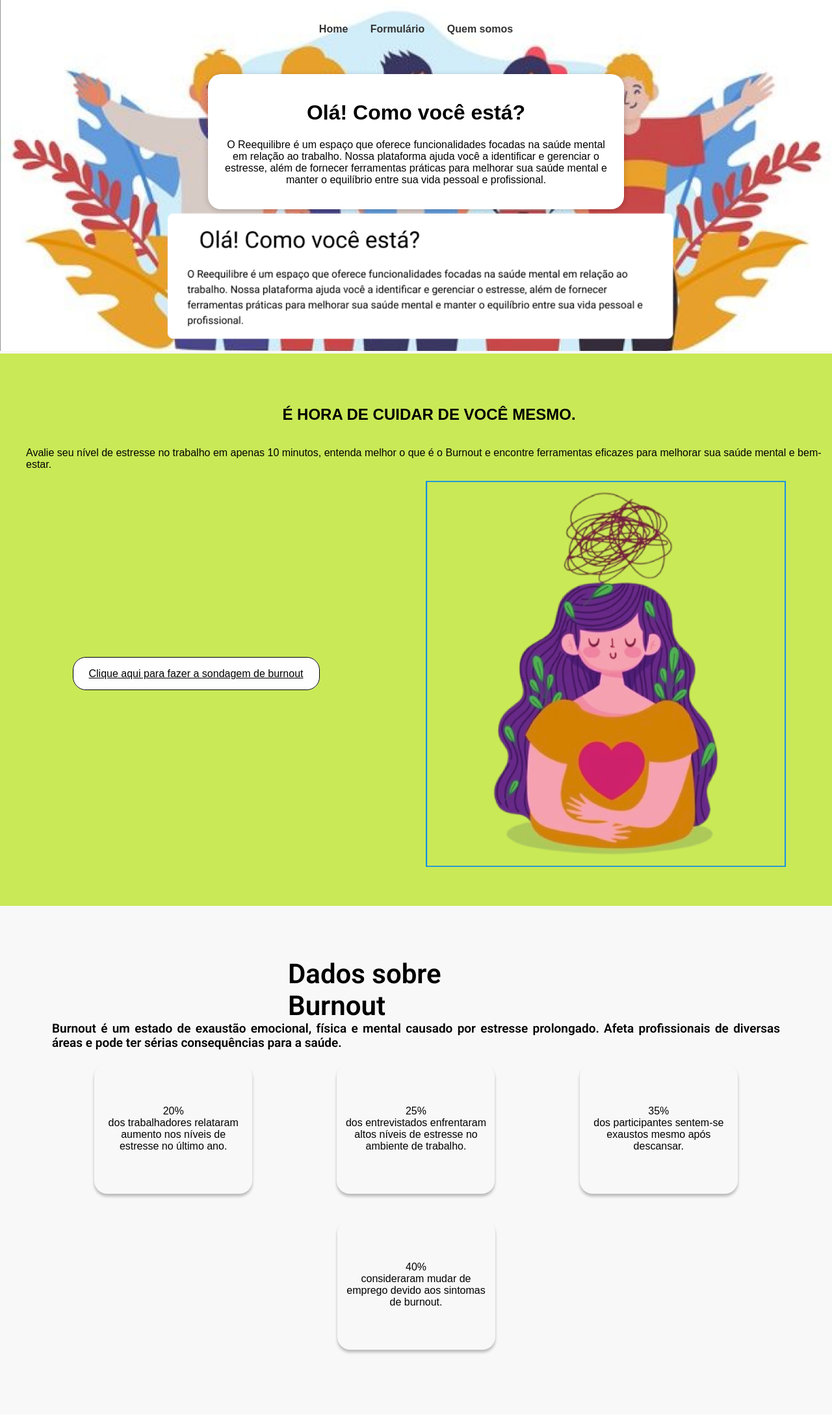
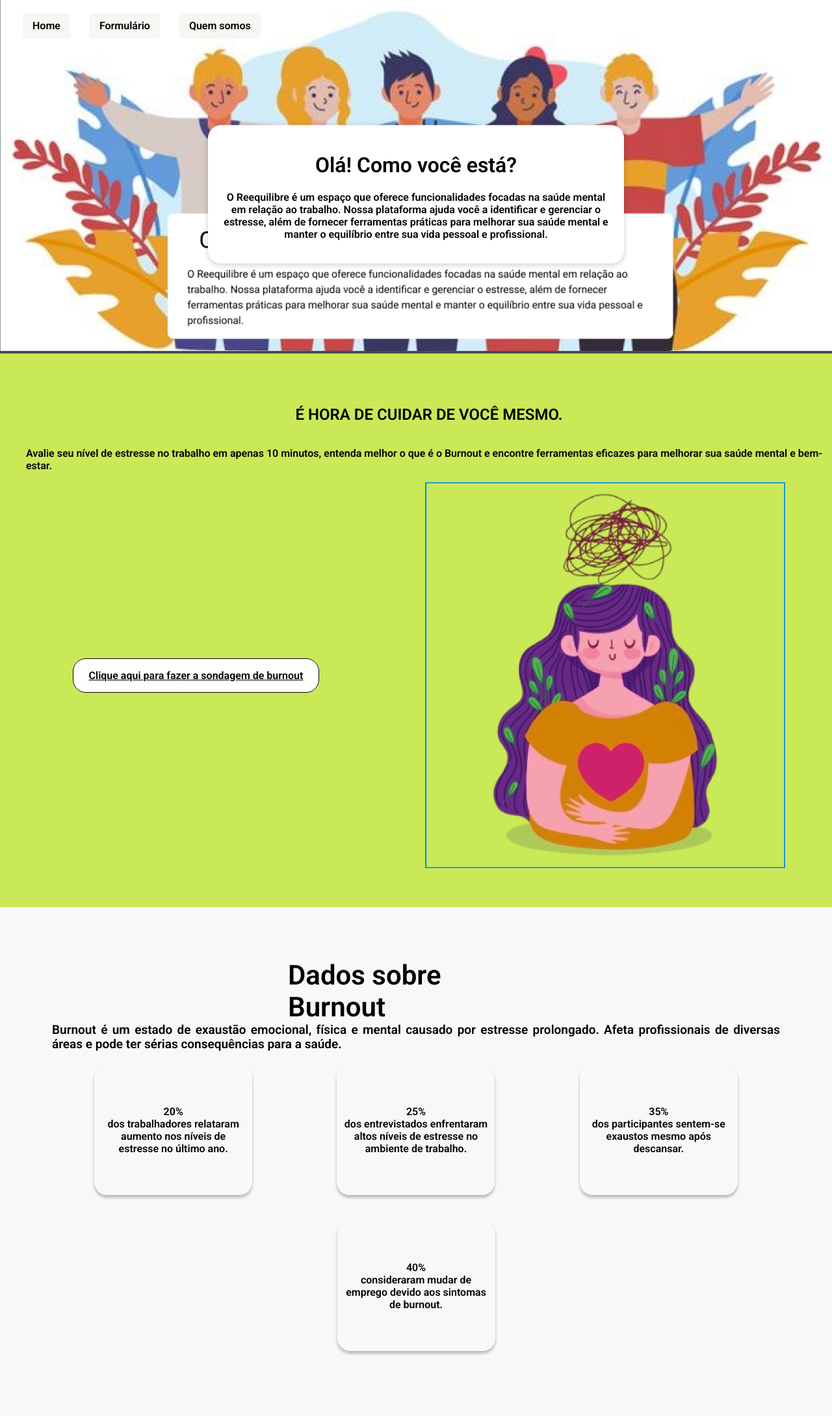
Before and after one commit to Jessicac30/Sintonize, a Django app: page / in a window 1280 px wide. Shown: the whole page at 65% size. Before the commit the page ends 2084 px from the top, so only its background shows below. Run offline with Django 4.2, Linux system fonts and the light colour scheme; data that the repository does not hold is empty.

Commit message:
update css e html

```diff
--- a/pages/static/css/styles.css
+++ b/pages/static/css/styles.css
@@ -1,5 +1,5 @@
 body {
-    font-family: Arial, sans-serif;
+    font-family: 'Roboto', sans-serif; /* Fonte em Roboto */
     background: #F8F8F8; /* Cor de fundo da página */
     margin: 0; /* Remove margens padrão */
 }
@@ -7,6 +7,7 @@ body {
 header {
     position: relative;
     text-align: center; /* Centraliza o texto do cabeçalho */
+    background-color: #4B4B4B; /* Cor de fundo do cabeçalho */
 }
 
 .header-banner {
@@ -20,11 +21,11 @@ header {
 
 .header-content {
     position: absolute; /* Para sobrepor a imagem */
-    top: 40%; /* Ajuste a posição vertical */
+    top: 55%; /* Ajuste a posição vertical para descer */
     left: 50%;
     transform: translate(-50%, -50%); /* Centraliza o texto */
     padding: 20px;
-    background: white; /* Cor de fundo da caixa */
+    background: #FFFFFF; /* Fundo branco */
     border-radius: 20px; /* Cantos arredondados */
     box-shadow: 0 2px 10px rgba(0, 0, 0, 0.2); /* Sombra da caixa */
 }
@@ -32,25 +33,41 @@ header {
 .menu {
     position: absolute;
     top: 20px; /* Altura do menu */
-    left: 50%;
-    transform: translateX(-50%); /* Centraliza o menu */
+    left: 20px; /* Esquerda do menu */
     z-index: 2; /* Aparece sobre a imagem */
+    display: flex; /* Utiliza flexbox para disposição */
 }
 
 .menu ul {
-    list-style: none;
+    display: flex; /* Disposição horizontal */
     padding: 0;
+    margin: 0; /* Remove margens padrão */
+    list-style: none; /* Remove marcadores da lista */
 }
 
 .menu li {
-    display: inline-block;
-    margin: 0 15px;
+    margin: 0 15px; /* Adiciona espaço lateral entre os itens */
 }
 
 .menu a {
+    display: block; /* Faz o link preencher o espaço do li */
     text-decoration: none;
-    color: #333; /* Cor do texto do menu */
+    color: #000000; /* Cor do texto do menu */
     font-weight: bold;
+    padding: 10px 15px; /* Adiciona padding ao redor do texto */
+    background: #F8F6F3; /* Cor de fundo dos itens do menu */
+    border-radius: 5px; /* Cantos arredondados */
+    transition: background 0.3s; /* Efeito de transição */
+    text-align: center; /* Centraliza o texto dentro do botão */
+}
+
+.menu a:hover {
+    background: #E0E0E0; /* Cor de fundo ao passar o mouse */
+}
+
+/* Adicione ícones através da classe de ícone */
+.menu a i {
+    margin-right: 5px; /* Espaçamento entre ícone e texto */
 }
 
 .pagina {
```
